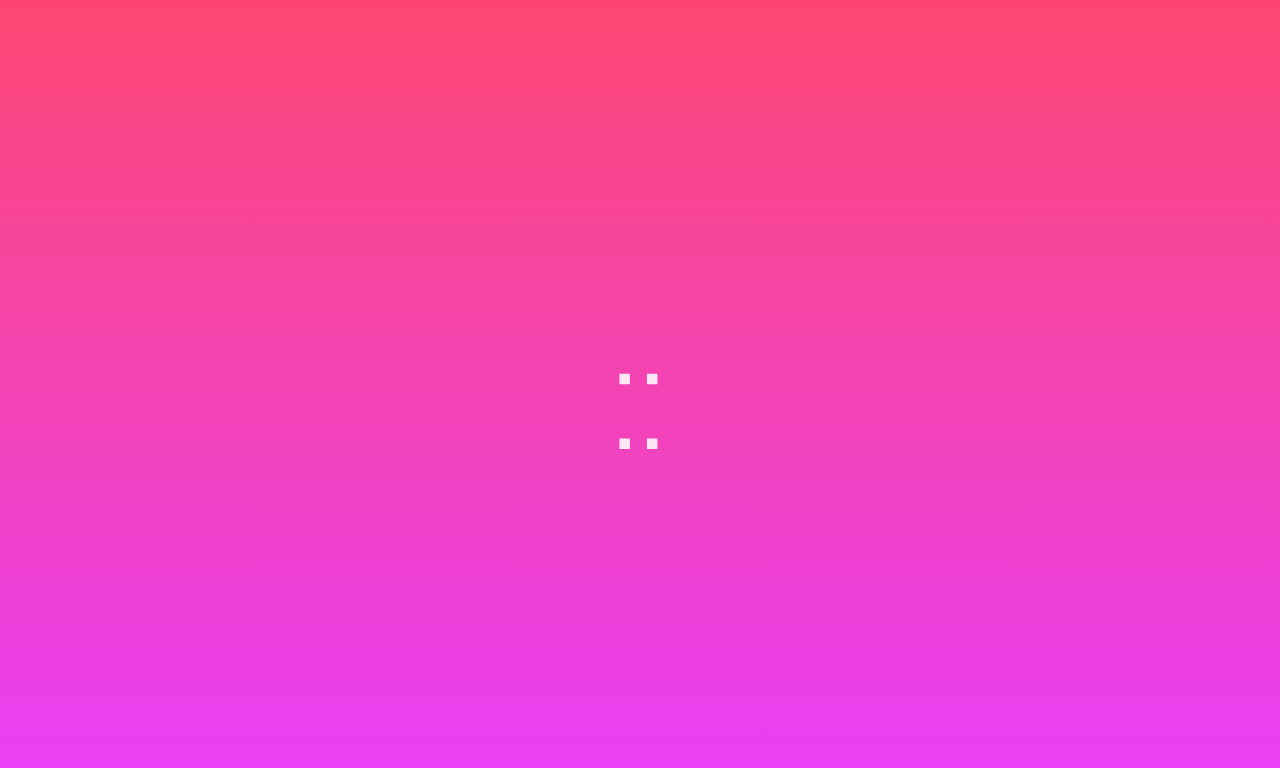
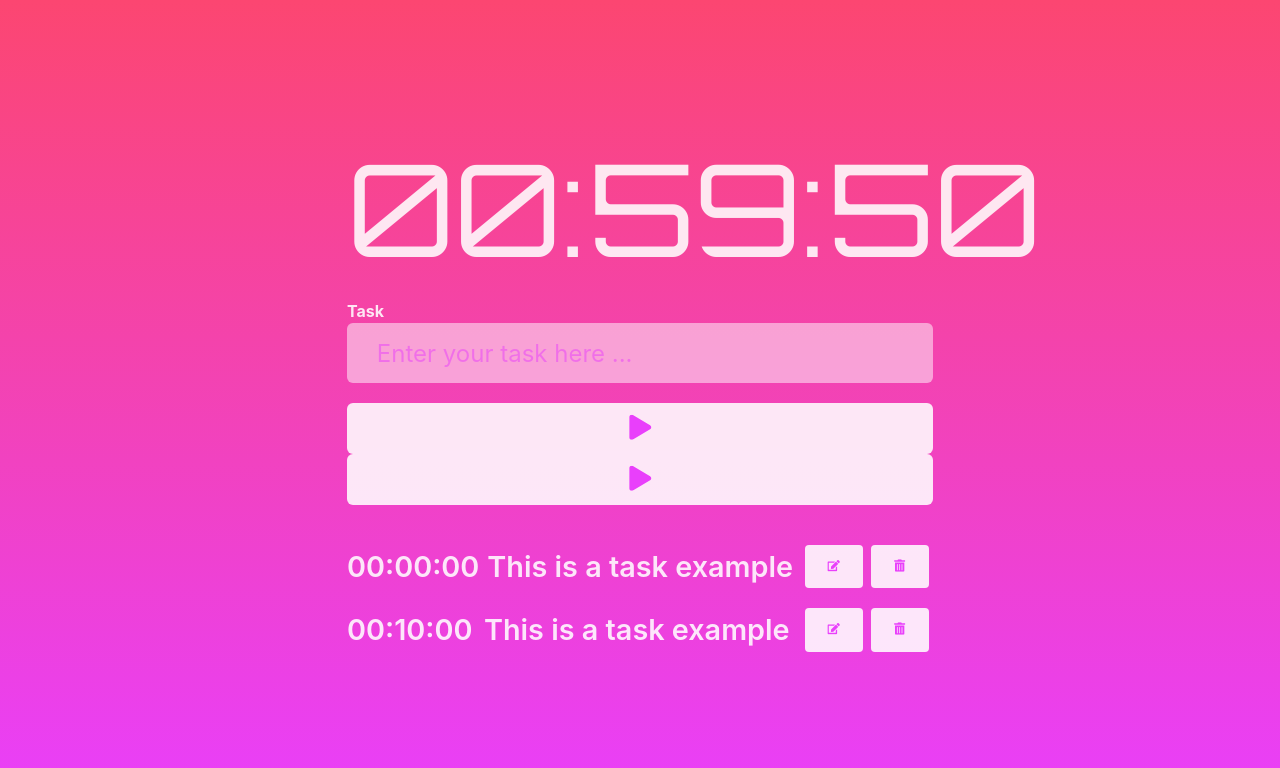
Before and after one commit to igords-goncalves/todowatch, a React (Vite) app: page / in a window 1280 px wide. Shown: the top 768 px of the page. Built offline with nearby package versions, Linux system fonts and the light colour scheme.

Commit message:
refactor: refactor component timer

```diff
--- a/src/components/Timer/index.tsx
+++ b/src/components/Timer/index.tsx
@@ -1,17 +1,48 @@
 import styles from './Timer.module.sass';
+import { useState, useEffect } from 'react';
+import { insertZero } from './utils/insertZero';
+import { handleTimer } from './utils/handleTimer';
+import { startStopTimer } from './utils/startStopTimer';
+import { Form } from '../Form';
+import { List } from '../List';
+import play from '../../assets/play.svg';
+import pause from '../../assets/pause.svg';
+import { Button } from '../Button';
 
-interface TimerProps {
-  hours: string;
-  minutes: string;
-  seconds: string;
-}
+export const Timer: React.FC = () => {
+  const [hours, setHours] = useState(0);
+  const [minutes, setMinutes] = useState(59);
+  const [seconds, setSeconds] = useState(50);
+  const [isRunning, setIsRunning] = useState(false);
+  const [label, setLabel] = useState(play);
 
-export const Timer: React.FC<TimerProps> = ({ hours, minutes, seconds }) => {
+  useEffect(
+    () => startStopTimer({ setSeconds, setMinutes, setHours }, isRunning),
+    [isRunning],
+  );
+
   return (
-    <div className={styles['c-timer']}>
-      <span className={styles['c-timer__hours']}>{hours}:</span>
-      <span className={styles['c-timer__minutes']}>{minutes}:</span>
-      <span className={styles['c-timer__seconds']}>{seconds}</span>
-    </div>
+    <>
+      <div className={styles['c-timer']}>
+        <span className={styles['c-timer__hours']}>{insertZero(hours)}:</span>
+        <span className={styles['c-timer__minutes']}>
+          {insertZero(minutes)}:
+        </span>
+        <span className={styles['c-timer__seconds']}>
+          {insertZero(seconds)}
+        </span>
+      </div>
+      <div className="card">
+        <Form label="Task" placeHolder="Enter your task here ..." />
+        <Button
+          label={label}
+          onClick={() => {
+            isRunning ? setLabel(play) : setLabel(pause);
+            handleTimer(setIsRunning);
+          }}
+        />
+        <List />
+      </div>
+    </>
   );
 };
```
